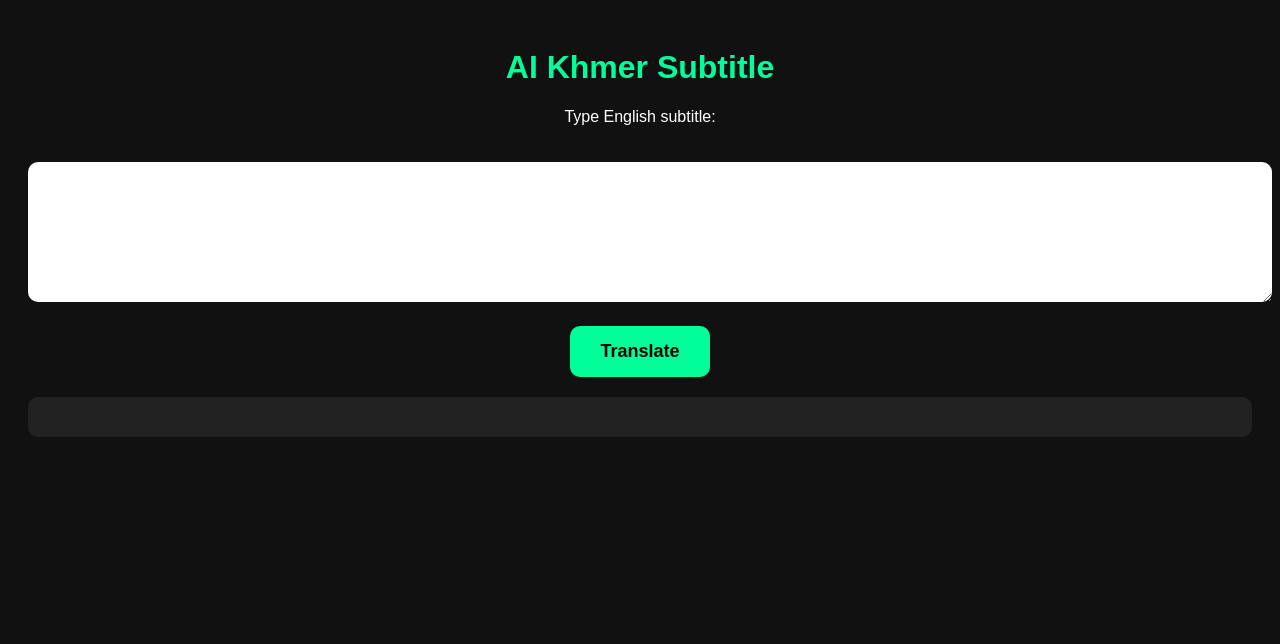
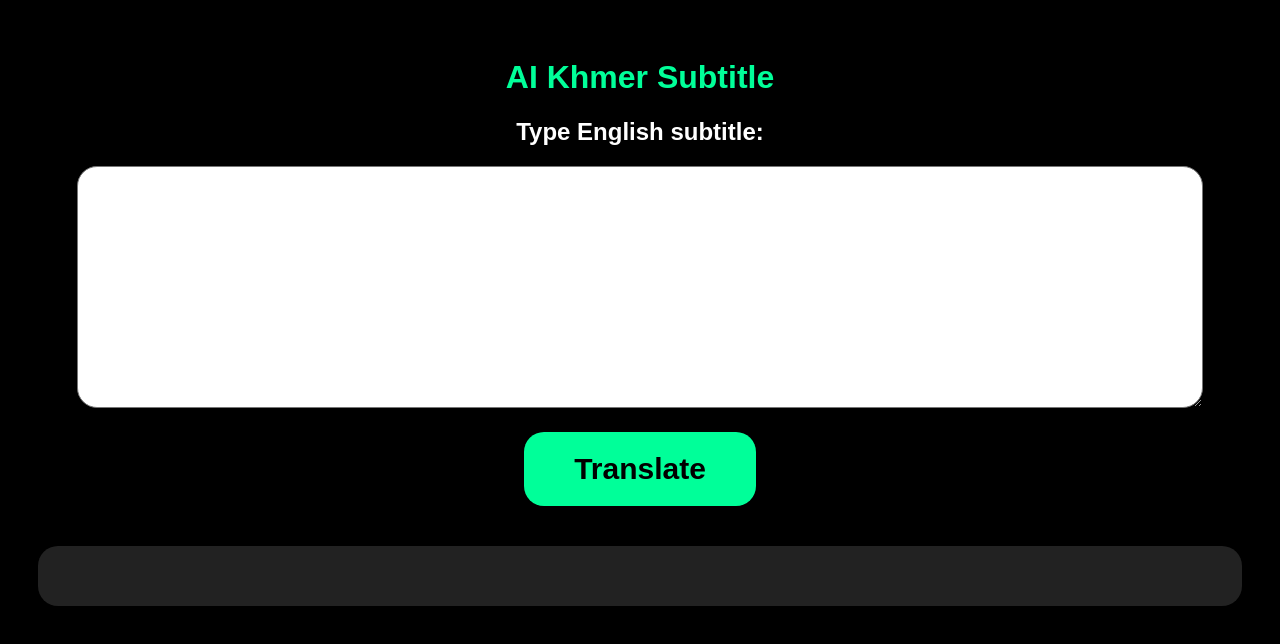
Before and after one commit to nakforver/ai-subtitle, a website: page public/index.html in a window 1280 px wide. Drawn offline with Linux system fonts and the light colour scheme.

Commit message:
Refactor HTML and update styling for subtitle tool

```diff
--- a/public/index.html
+++ b/public/index.html
@@ -2,55 +2,51 @@
 <html>
 <head>
   <title>AI Khmer Subtitle</title>
-  <meta name="viewport" content="width=device-width, initial-scale=1.0"/>
+
   <style>
     body{
-      background:#111;
+      background:black;
       color:white;
       font-family:Arial;
-      padding:20px;
       text-align:center;
-    }
-
-    h1{
-      color:#00ff99;
+      padding:30px;
     }
 
     textarea{
-      width:100%;
-      height:120px;
-      margin-top:20px;
-      border:none;
-      border-radius:10px;
-      padding:10px;
-      font-size:16px;
+      width:90%;
+      height:200px;
+      font-size:28px;
+      border-radius:20px;
+      padding:20px;
     }
 
     button{
       margin-top:20px;
+      padding:20px 50px;
+      font-size:30px;
+      border:none;
+      border-radius:20px;
       background:#00ff99;
-      border:none;
-      padding:15px 30px;
-      border-radius:10px;
-      font-size:18px;
       font-weight:bold;
     }
 
     #result{
-      margin-top:20px;
+      margin-top:40px;
+      font-size:30px;
       background:#222;
-      padding:20px;
-      border-radius:10px;
+      padding:30px;
+      border-radius:20px;
     }
   </style>
 </head>
+
 <body>
 
-<h1>AI Khmer Subtitle</h1>
+  <h1 style="color:#00ff99;">AI Khmer Subtitle</h1>
 
-<p>Type English subtitle:</p>
+  <h2>Type English subtitle:</h2>
 
-<textarea id="text"></textarea>
+  <textarea id="input"></textarea>
 
   <br>
 
@@ -59,25 +55,38 @@
   <div id="result"></div>
 
   <script>
-async function translateText(){
+    async function translateText() {
 
-  const text = document.getElementById("text").value;
+      const text = document.getElementById("input").value;
 
-  const response = await fetch("/subtitle",{
-    method:"POST",
-    headers:{
-      "Content-Type":"application/json"
+      const resultDiv = document.getElementById("result");
+
+      resultDiv.innerHTML = "Translating...";
+
+      try {
+
+        const response = await fetch("/translate", {
+          method: "POST",
+          headers: {
+            "Content-Type": "application/json"
           },
-    body:JSON.stringify({
-      text:text
+          body: JSON.stringify({
+            text: text
           })
         });
 
         const data = await response.json();
 
-  document.getElementById("result").innerHTML =
-    "<h3>Khmer Subtitle:</h3>" +
-    data.khmer;
+        resultDiv.innerHTML = `
+          <h2>Khmer Subtitle:</h2>
+          <p>${data.khmer}</p>
+        `;
+
+      } catch (error) {
+
+        resultDiv.innerHTML = "Error translating subtitle";
+
+      }
     }
   </script>
 
```
Lines whose indentation alone changed are shown as unchanged.
